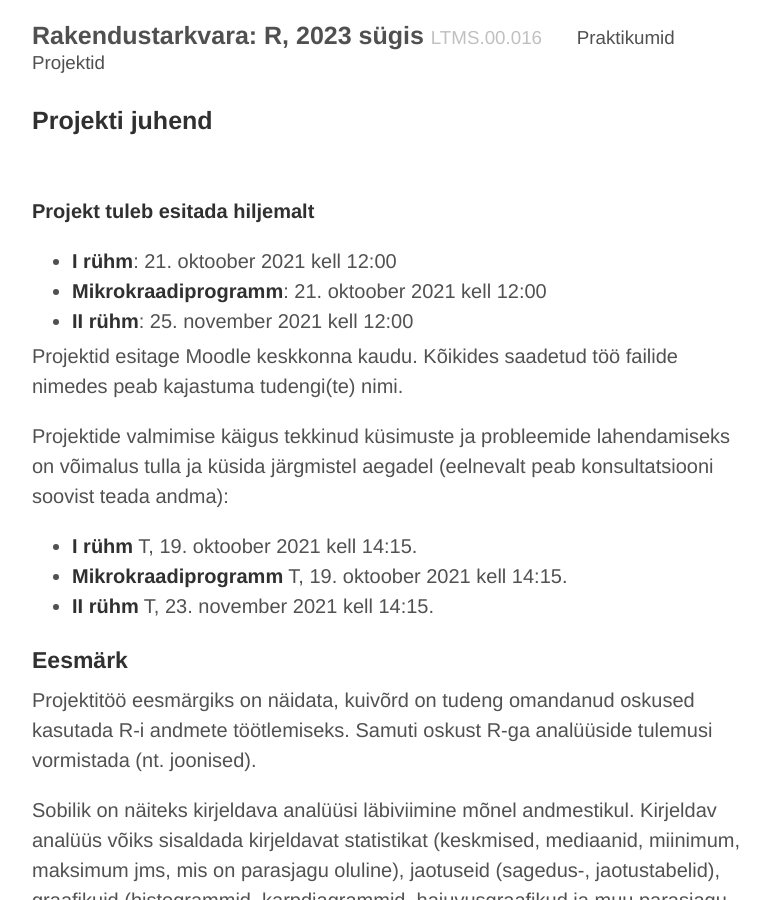
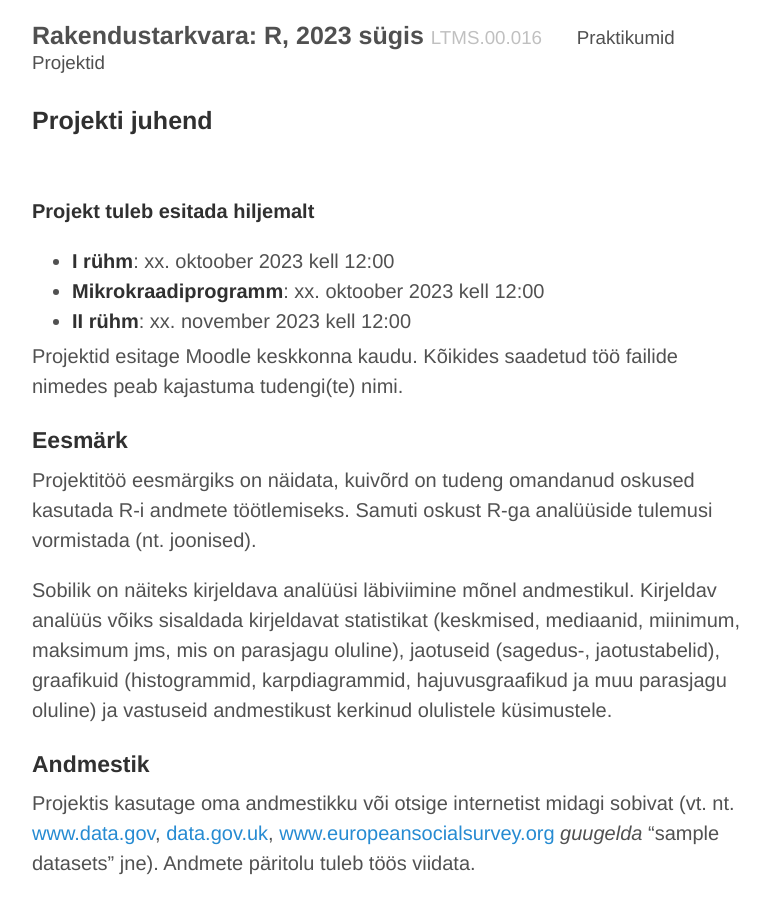
Before and after one commit to Rkursus/2023, a Jekyll site: the page built from projekt_juhend.md, in a window 1280 px wide and 900 px high. Shown: the whole window, without its empty margins (248-1018 px from the left). Built offline with Jekyll 4.4.1, drawn with Linux system fonts in a browser that asks for light colours.

Commit message:
Update projekt_juhend.md

```diff
--- a/projekt_juhend.md
+++ b/projekt_juhend.md
@@ -7,18 +7,11 @@ layout: page
 
 **Projekt tuleb esitada hiljemalt**
 
-- **I rühm**:   21. oktoober 2021 kell 12:00
-- **Mikrokraadiprogramm**:   21. oktoober 2021 kell 12:00
-- **II rühm**:  25. november 2021 kell 12:00
+- **I rühm**:   xx. oktoober 2023 kell 12:00
+- **Mikrokraadiprogramm**:   xx. oktoober 2023 kell 12:00
+- **II rühm**:  xx. november 2023 kell 12:00
 
 Projektid esitage Moodle keskkonna kaudu. Kõikides saadetud töö failide nimedes peab kajastuma tudengi(te) nimi.
-
-Projektide valmimise käigus tekkinud küsimuste ja probleemide lahendamiseks on võimalus tulla ja küsida järgmistel aegadel (eelnevalt peab konsultatsiooni soovist teada andma):
-
-- **I rühm** T, 19. oktoober 2021 kell 14:15.
-- **Mikrokraadiprogramm** T, 19. oktoober 2021 kell 14:15.
-- **II rühm** T, 23. november 2021 kell 14:15.
-
 
 
 ## Eesmärk
```
